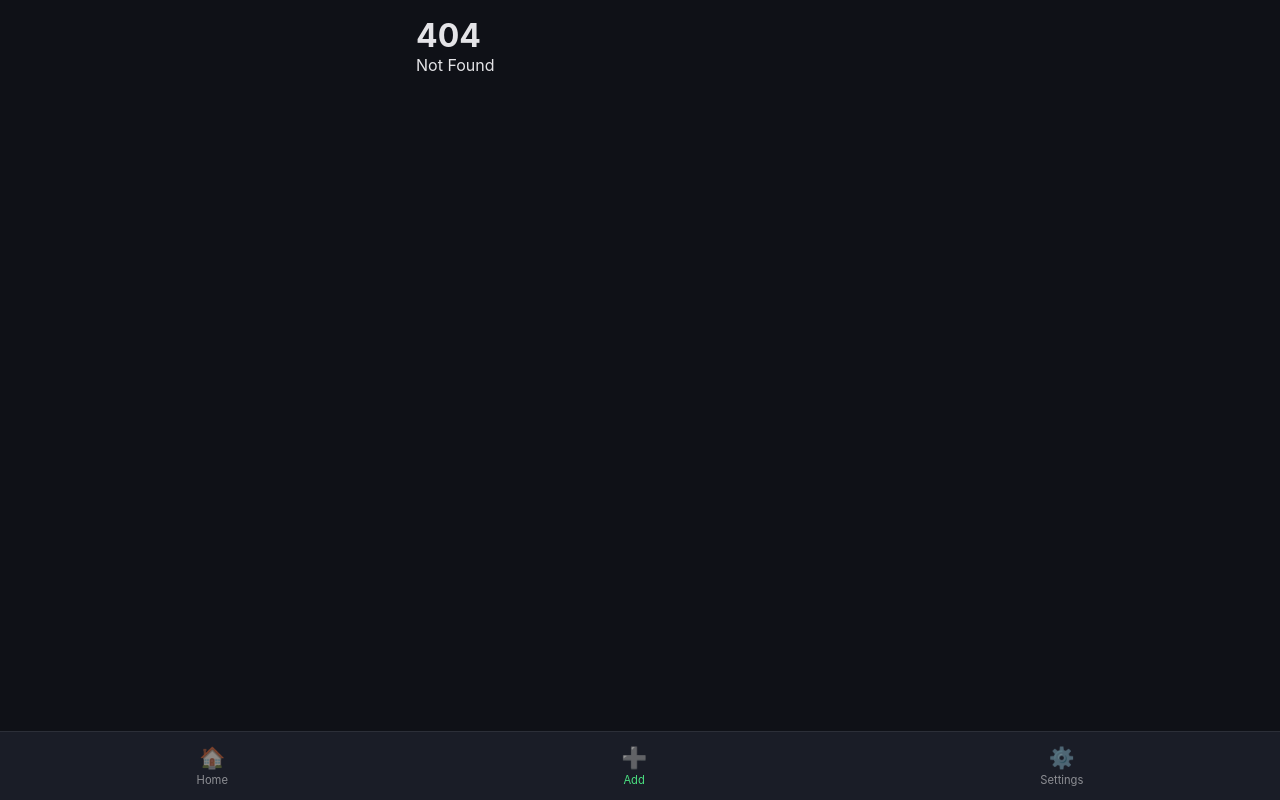
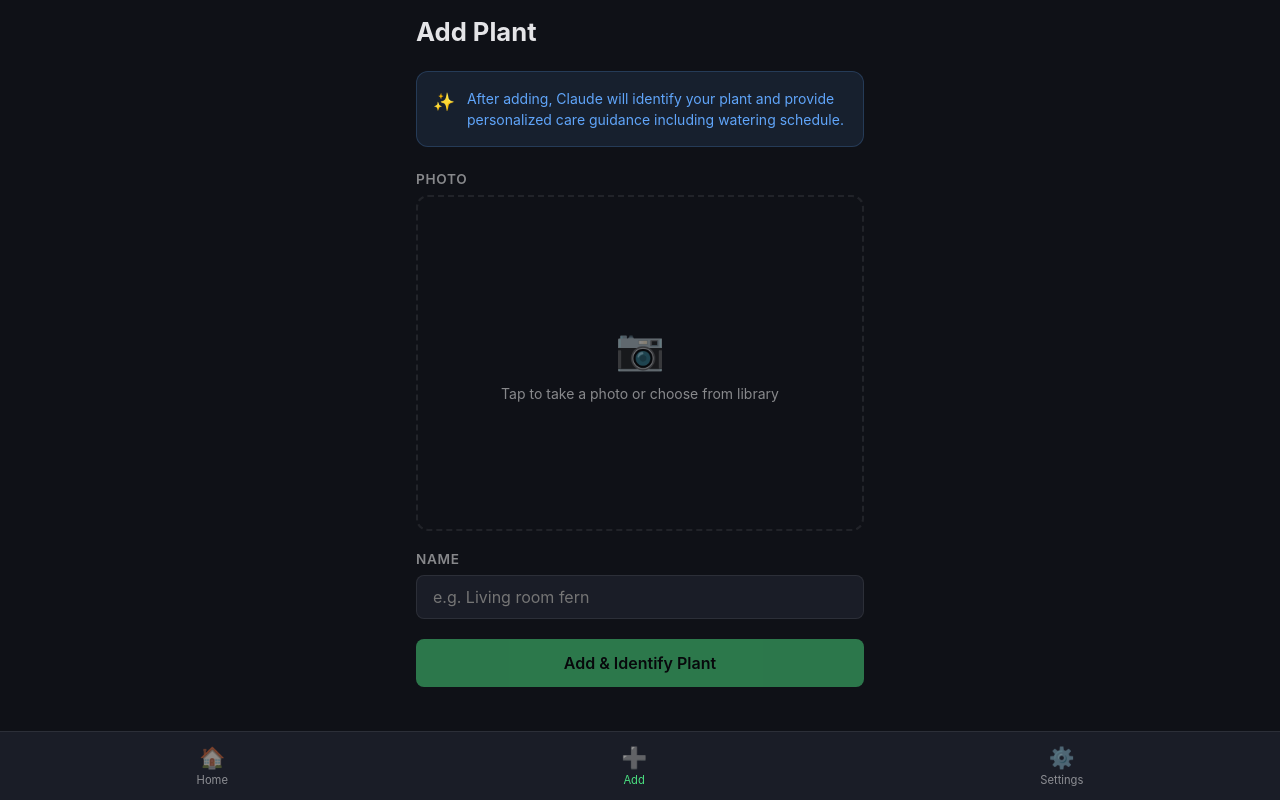
Before and after one commit to yabalaban/plants, a SvelteKit app in the folder frontend/: page /add in a window 1280 px wide. Before the commit this address had no page. Built offline with nearby package versions, Linux system fonts and the light colour scheme.

Commit message:
feat: add plant creation page with photo upload

```diff
--- /dev/null
+++ b/frontend/src/routes/add/+page.svelte
@@ -0,0 +1,179 @@
+<script lang="ts">
+    import { goto } from '$app/navigation';
+    import { addPlant } from '$lib/api';
+
+    let name = $state('');
+    let photo = $state<File | null>(null);
+    let preview = $state<string | null>(null);
+    let loading = $state(false);
+    let error = $state<string | null>(null);
+
+    let canSubmit = $derived(!loading && name.trim().length > 0 && photo !== null);
+
+    function handleFileChange(event: Event) {
+        const input = event.target as HTMLInputElement;
+        const file = input.files?.[0];
+        if (!file) return;
+        photo = file;
+        const reader = new FileReader();
+        reader.onload = (e) => { preview = e.target?.result as string; };
+        reader.readAsDataURL(file);
+    }
+
+    async function handleSubmit(event: Event) {
+        event.preventDefault();
+        if (!canSubmit || !photo) return;
+        loading = true;
+        error = null;
+        try {
+            const plant = await addPlant(name.trim(), photo);
+            goto(`/plants/${plant.id}`);
+        } catch (e) {
+            error = 'Failed to add plant. Please try again.';
+            loading = false;
+        }
+    }
+</script>
+
+<div class="page">
+    <h1 class="title">Add Plant</h1>
+
+    <div class="info-box">
+        <span class="info-icon">✨</span>
+        <p>After adding, Claude will identify your plant and provide personalized care guidance including watering schedule.</p>
+    </div>
+
+    <form onsubmit={handleSubmit} class="form">
+        <div class="section">
+            <span class="section-label">Photo</span>
+            <label class="photo-upload" class:has-preview={!!preview}>
+                {#if preview}
+                    <img src={preview} alt="Plant preview" class="preview-img" />
+                    <div class="change-overlay">Change photo</div>
+                {:else}
+                    <div class="upload-prompt">
+                        <span class="upload-icon">📷</span>
+                        <p>Tap to take a photo or choose from library</p>
+                    </div>
+                {/if}
+                <input
+                    type="file"
+                    accept="image/*"
+                    capture="environment"
+                    onchange={handleFileChange}
+                    class="file-input"
+                />
+            </label>
+        </div>
+
+        <div class="section">
+            <label class="section-label" for="plant-name">Name</label>
+            <input
+                id="plant-name"
+                type="text"
+                placeholder="e.g. Living room fern"
+                bind:value={name}
+                disabled={loading}
+            />
+        </div>
+
+        {#if error}
+            <p class="error-msg">{error}</p>
+        {/if}
+
+        <button type="submit" class="submit-btn" disabled={!canSubmit}>
+            {#if loading}
+                <span class="spinner"></span>
+                Identifying...
+            {:else}
+                Add & Identify Plant
+            {/if}
+        </button>
+    </form>
+</div>
+
+<style>
+    .page { display: flex; flex-direction: column; gap: 1.5rem; }
+    .title { font-size: 1.6rem; font-weight: 700; }
+
+    .info-box {
+        display: flex;
+        gap: 0.75rem;
+        align-items: flex-start;
+        padding: 1rem;
+        background: var(--blue-bg);
+        border: 1px solid rgba(96, 165, 250, 0.2);
+        border-radius: var(--radius);
+        font-size: 0.875rem;
+        color: var(--blue);
+        line-height: 1.5;
+    }
+    .info-icon { font-size: 1.1rem; flex-shrink: 0; margin-top: 0.05rem; }
+
+    .form { display: flex; flex-direction: column; gap: 1.25rem; }
+    .section { display: flex; flex-direction: column; gap: 0.5rem; }
+    .section-label { font-size: 0.85rem; font-weight: 600; color: var(--text-muted); text-transform: uppercase; letter-spacing: 0.05em; }
+
+    .photo-upload {
+        position: relative;
+        width: 100%;
+        aspect-ratio: 4/3;
+        border-radius: var(--radius);
+        border: 2px dashed var(--border);
+        overflow: hidden;
+        cursor: pointer;
+        display: flex;
+        align-items: center;
+        justify-content: center;
+        transition: border-color 0.15s;
+    }
+    .photo-upload:hover { border-color: var(--green); }
+    .photo-upload.has-preview { border-style: solid; border-color: var(--border); }
+
+    .upload-prompt { display: flex; flex-direction: column; align-items: center; gap: 0.75rem; color: var(--text-muted); text-align: center; padding: 1rem; }
+    .upload-icon { font-size: 2.5rem; }
+    .upload-prompt p { font-size: 0.875rem; }
+
+    .preview-img { width: 100%; height: 100%; object-fit: cover; }
+
+    .change-overlay {
+        position: absolute;
+        bottom: 0;
+        left: 0;
+        right: 0;
+        padding: 0.5rem;
+        background: rgba(0, 0, 0, 0.6);
+        color: white;
+        text-align: center;
+        font-size: 0.8rem;
+    }
+
+    .file-input { position: absolute; inset: 0; opacity: 0; width: 100%; height: 100%; cursor: pointer; }
+
+    .error-msg { color: var(--red); font-size: 0.875rem; }
+
+    .submit-btn {
+        padding: 0.875rem;
+        background: var(--green);
+        color: #000;
+        border-radius: var(--radius-sm);
+        font-weight: 600;
+        font-size: 1rem;
+        display: flex;
+        align-items: center;
+        justify-content: center;
+        gap: 0.5rem;
+        transition: opacity 0.15s;
+    }
+    .submit-btn:disabled { opacity: 0.5; cursor: not-allowed; }
+
+    .spinner {
+        width: 1rem;
+        height: 1rem;
+        border: 2px solid rgba(0, 0, 0, 0.2);
+        border-top-color: #000;
+        border-radius: 50%;
+        animation: spin 0.6s linear infinite;
+    }
+    @keyframes spin { to { transform: rotate(360deg); } }
+</style>
```
